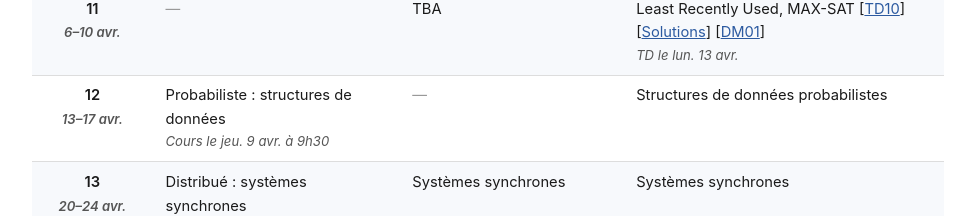
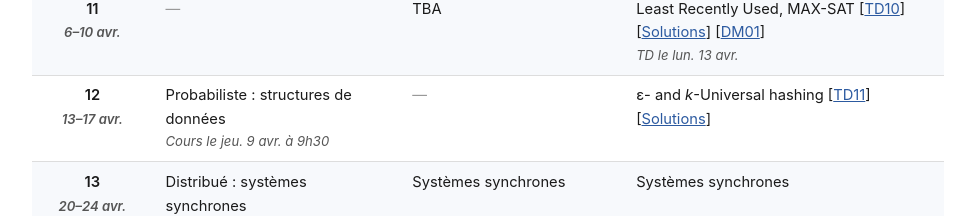
Before and after one commit to BioDisCo/algo2-website, a plain HTML site: page index.html in a window 1280 px wide. Shown: the part 887-1103 px from the top of the page, without its empty margins (152-1127 px from the left). Drawn offline with Linux system fonts and the light colour scheme.

Commit message:
TD11 and solutions

```diff
--- a/index.html
+++ b/index.html
@@ -206,7 +206,7 @@
                 <div class="note">Cours le jeu. 9 avr. à 9h30</div>
             </td>
             <td class="no-class">&mdash;</td>
-            <td>Structures de données probabilistes</td>
+            <td>&epsilon;- and <i>k</i>-Universal hashing [<a href="TD2025_2026/algo2-td11.pdf">TD11</a>] [<a href="TD2025_2026/algo2-td11-sols.pdf">Solutions</a>]</td>
         </tr>
         <tr>
             <td>13<br><span class="note">20&ndash;24 avr.</span></td>
```
Also changed, not shown: 2 other files.
